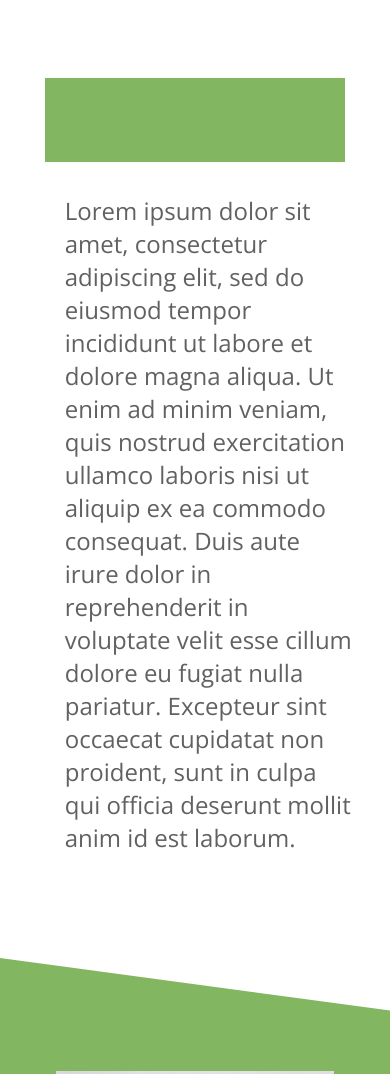
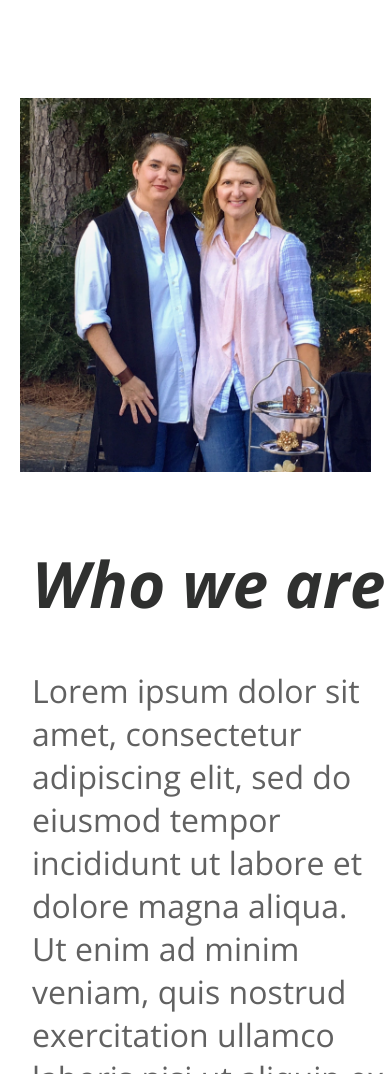
Before and after one commit to lukecamelo/ebie-and-eleanor, a website: page index.html in a window 390 px wide. Shown: the part 926-2000 px from the top of the page. Drawn offline with nearby package versions, Linux system fonts and the light colour scheme.

Commit message:
About section now properly responsive, images added

```diff
--- a/index.html
+++ b/index.html
@@ -30,8 +30,12 @@
 
   <div class="about-section">
     <div class="about-container">
-      <div class="image-placeholder"></div>
+      <div class="about-left">
+        <img src="assets/selfie.JPG" alt="ebie and eleanor" class='about-image'>
+      </div>
+      <div class="about-right">
         <div class="blurb">
+          <h1 class='title'>Who we are</h2>
           <p>
             Lorem ipsum dolor sit amet, consectetur adipiscing elit, sed do eiusmod tempor incididunt
             ut labore et dolore magna aliqua. Ut enim ad minim veniam, quis nostrud exercitation ullamco
@@ -42,24 +46,25 @@
         </div>
       </div>
     </div>
+  </div>
 
   <div class="featured-products">
     <div class="product-container">
 
       <div class="product">
-        <img src="assets/productpic.jpg" alt="barcelet" class='product-pic'>
+        <img src="assets/actualproduct2.JPG" alt="barcelet" class='product-pic'>
         <h2 class="product-name">Bracelet #1</h2>
         <h3 class="price">$100.99</h3>
       </div>
 
       <div class="product">
-          <img src="assets/productpic.jpg" alt="barcelet" class='product-pic'>
+        <img src="assets/actualproduct2.JPG" alt="barcelet" class='product-pic'>
         <h2 class="product-name">Bracelet #2</h2>
         <h3 class="price">$100.99</h3>
       </div>
 
       <div class="product">
-          <img src="assets/productpic.jpg" alt="barcelet" class='product-pic'>
+        <img src="assets/actualproduct2.JPG" alt="barcelet" class='product-pic'>
         <h2 class="product-name">Bracelet #3</h2>
         <h3 class="price">$100.99</h3>
       </div>
--- a/index.scss
+++ b/index.scss
@@ -87,7 +87,6 @@ body {
 .about-container {
   margin-top: 5rem;
   margin-bottom: 5rem;
-  height: 800px;
 
   display: flex;
   flex-direction: row;
@@ -95,37 +94,43 @@ body {
   align-content: center;
   align-items: center;
 
-  .blurb {
-    margin-left: 2rem;
+  .about-left {
+    display: block !important;
     width: 50%;
-    font-size: 2rem;
-
-    p {
-      margin-top: 0;
-      color: $textgray;
+    float: left;
+    text-align: center;
+    .about-image {
+      height: auto;
+      width: 90%;
+      padding: 5%;
     }
-
   }
 
-  .image-placeholder {
-    height: $lgheight;
-    width: $lgwidth;
-    background-color: $secondary;
+  .about-right {
+    display: flex;
+    justify-content: center;
+    width: 50%;
+    float: right;
+
+    .blurb {
+      margin-left: 2rem;
+      font-size: 2rem;
+
+      p {
+        margin-top: 0;
+        color: $textgray;
+      }
+    }
   }
 
   @media screen and (max-width: 950px) {
     align-items: center;
     flex-direction: column;
-
-    .blurb {
-      width: 75%;
-      font-size: 1.5rem;
+    .about-left {
+      width: 100% !important;
     }
-
-    .image-placeholder {
-      width: 300px;
-      height: 300px;
-      margin-bottom: 2rem;
+    .about-right {
+      width: 100% !important;
     }
   }
 }
@@ -153,6 +158,8 @@ body {
     text-decoration: none;
     letter-spacing: .2rem;
     transition: .2s;
+    box-shadow: 8px 14px 38px rgba(39,44,49,.06),
+    1px 3px 8px rgba(39,44,49,.03);
 
     color: $background;
     background-color: $primary;
@@ -177,7 +184,11 @@ body {
 .product {
   width: 400px;
 
+  .product-name {
+    color: white;
+  }
   .price {
+    color: white;
     font-weight: 300i;
   }
 
@@ -186,12 +197,20 @@ body {
     background-size: cover;
     height: auto;
     width: 100%;
+    box-shadow: 8px 14px 38px rgba(39,44,49,.06),
+    1px 3px 8px rgba(39,44,49,.03);
   }
 
   @media screen and (max-width: 450px) {
     width: 75%;
     height: 50%;
   }
+}
+
+.title {
+  color: #2f302f;
+  font-weight: 700;
+  font-style: italic;
 }
 
 .mission-container {
@@ -220,11 +239,6 @@ body {
     font-size: 2rem;
     width: 90%;
 
-    .title {
-      color: #2f302f;
-      font-weight: 700;
-      font-style: italic;
-    }
 
     @media screen and (max-width: 450px) {
       font-size: 1.5rem;
```
Also changed, not shown: assets/actualproduct2.JPG (added), assets/selfie.JPG (added), index.css, 1 other file. Lines whose indentation alone changed are shown as unchanged.
